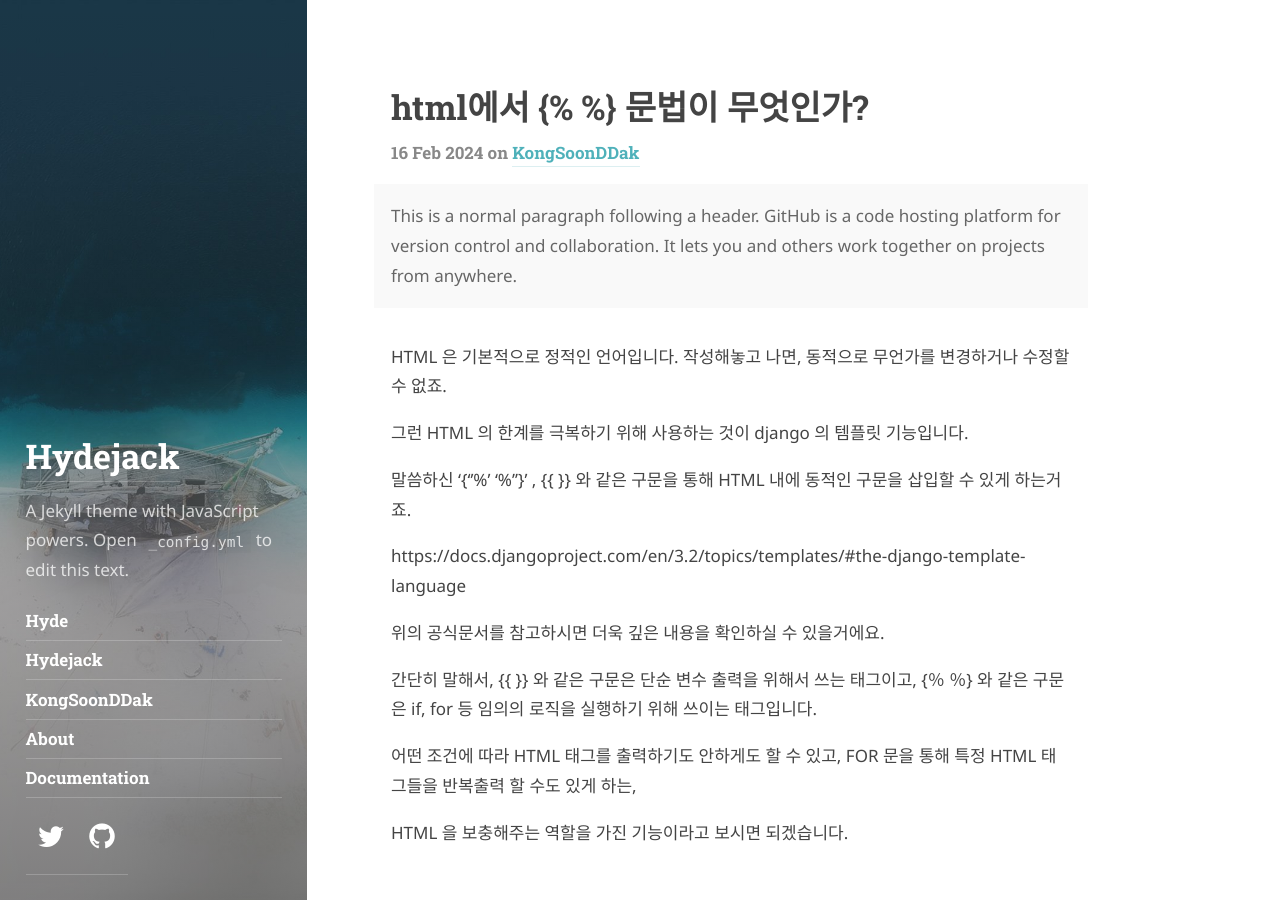
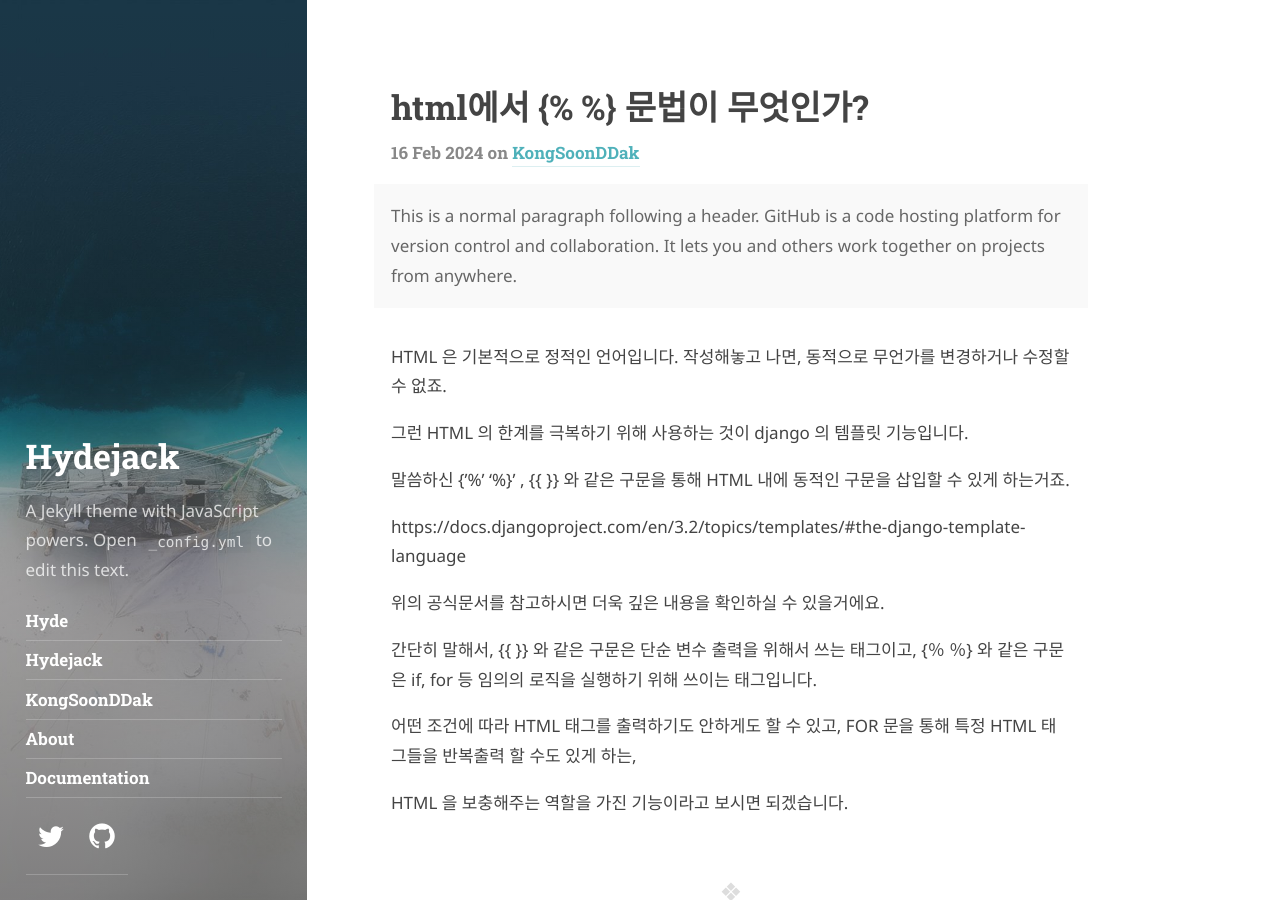
Before and after one commit to seunghyunhwang/seunghyunhwang.github.io, a Jekyll site: the page built from _posts/2024-02-16-html에서_문법이_무엇인가.md, in a window 1280 px wide and 900 px high. Built offline with Jekyll 4.4.1, drawn with Linux system fonts in a browser that asks for light colours; some web fonts are replaced.

Commit message:
Modify special symbols

```diff
--- a/_posts/2024-02-16-html에서_문법이_무엇인가.md
+++ b/_posts/2024-02-16-html에서_문법이_무엇인가.md
@@ -14,7 +14,7 @@ HTML 은 기본적으로 정적인 언어입니다.
 그런 HTML 의 한계를 극복하기 위해 사용하는 것이
 django 의 템플릿 기능입니다.
 
-말씀하신 '{''%' '%''}' , \{\{ \}\} 와 같은 구문을 통해 HTML 내에 동적인 구문을 삽입할 수 있게 하는거죠.
+말씀하신 \{'%' '%}' , \{\{ \}\} 와 같은 구문을 통해 HTML 내에 동적인 구문을 삽입할 수 있게 하는거죠.
 
 https://docs.djangoproject.com/en/3.2/topics/templates/#the-django-template-language
 
```
